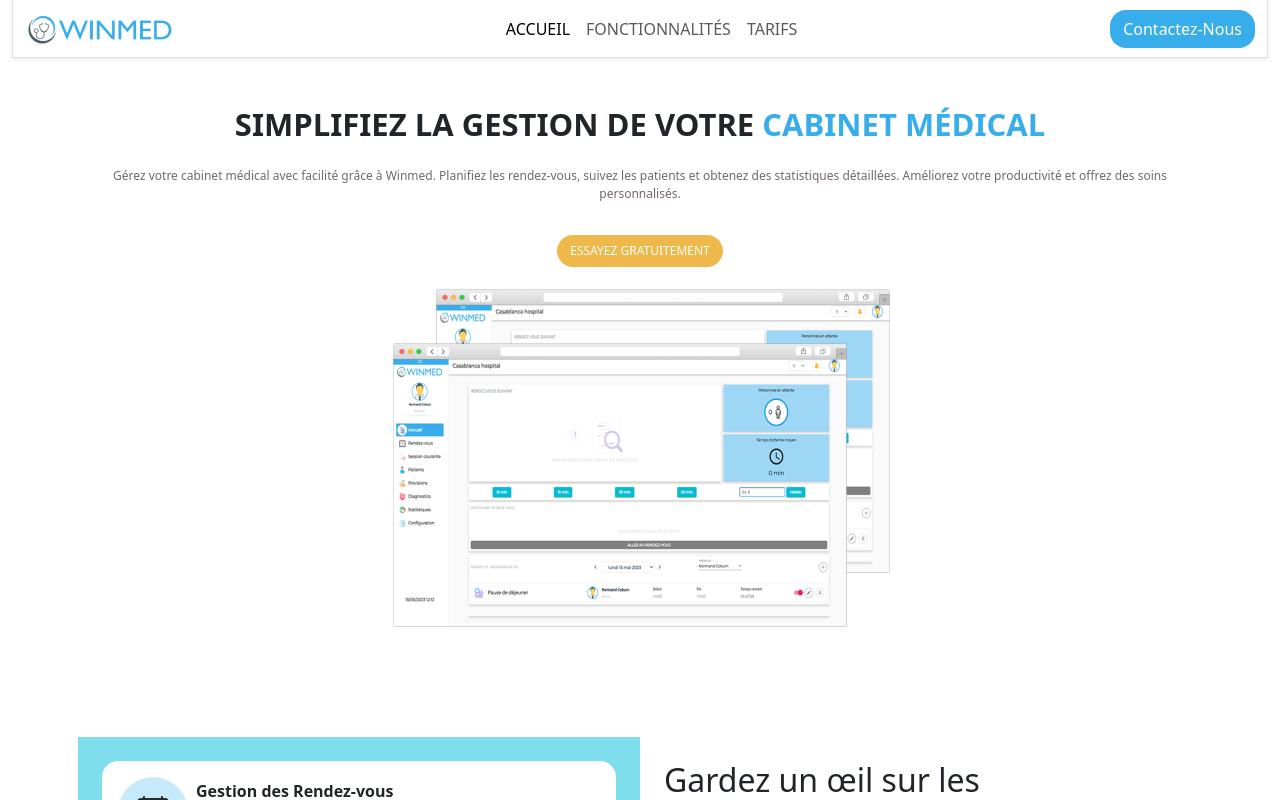
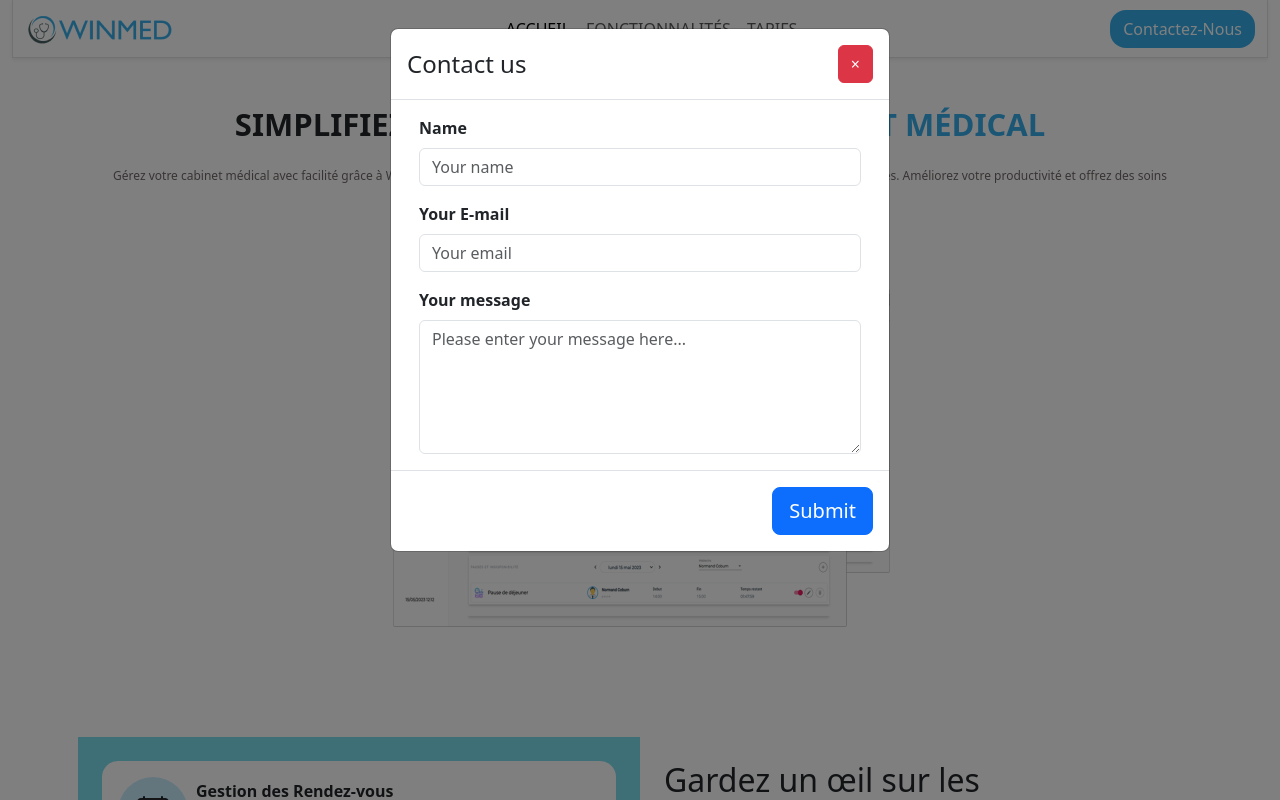
Before and after one commit to 0umaimaSoph/Winmed-Angular, an Angular app in the folder Winmed-Angular/: page / in a window 1280 px wide. Both pictures are taken after a click on the button "Contactez-Nous". Shown: the top 800 px of the page. Built offline with nearby package versions, Linux system fonts and the light colour scheme.

Commit message:
feat: add contact us form modal

```diff
--- a/Winmed-Angular/src/app/app.module.ts
+++ b/Winmed-Angular/src/app/app.module.ts
@@ -14,6 +14,7 @@
 import { PricingCardComponent } from './shared/components/pricing-card/pricing-card.component';
 import { TextBoxComponent } from './shared/components/text-box/text-box.component';
 import { LandingPageComponent } from './landing-page/landing-page.component';
+import { ContactUsFormComponent } from './shared/components/contact-us-form/contact-us-form.component';
 
 @NgModule({
   declarations: [
@@ -28,7 +29,8 @@
     FooterComponent,
     PricingCardComponent,
     TextBoxComponent,
-    LandingPageComponent
+    LandingPageComponent,
+    ContactUsFormComponent
   ],
   imports: [
     BrowserModule,
--- a/Winmed-Angular/src/app/landing-page/components/navbar/navbar.component.html
+++ b/Winmed-Angular/src/app/landing-page/components/navbar/navbar.component.html
@@ -8,7 +8,7 @@
             <span class="navbar-toggler-icon"></span>
         </button>
         <!-- Navbar content -->
-        <div  #collapse="ngbCollapse"  [(ngbCollapse)]="isCollapsed"
+        <div #collapse="ngbCollapse" [(ngbCollapse)]="isCollapsed"
             class="collapse navbar-collapse justify-content-center">
             <ul class="navbar-nav mb-2 mb-lg-0 text-uppercase justify-content-center">
                 <li class="nav-item">
@@ -27,9 +27,27 @@
         </div>
         <!-- Contact button aligned to the right -->
         <div class="ms-auto d-none d-lg-block">
-            <button class="btn rounded-4 text-white" style="background-color: var(--page-primary-color);">
+            <button class="btn rounded-4 text-white" (click)="open(content)"
+                style="background-color: var(--page-primary-color);">
                 Contactez-Nous
             </button>
+            <ng-template #content let-c="close" let-d="dismiss">
+                <div class="modal-header d-flex justify-content-between ">
+                    <h4 class="modal-title" id="modal-basic-title">Contact us</h4>
+                    <button type="button" class=" btn btn-danger close" aria-label="Close" (click)="d('Cross click')">
+                        <span aria-hidden="true">&times;</span>
+                    </button>
+                </div>
+                <div class="modal-body d-flex justify-content-center align-items-center  ">
+                    <div class="container">
+                            <app-contact-us-form></app-contact-us-form>
+                    </div>
+
+                </div>
+                <div class="modal-footer">
+                    <button type="submit" class="btn btn-primary  btn-lg" (click)="c('Save click')">Submit</button>
+                </div>
+            </ng-template>
         </div>
     </div>
 </nav>
--- a/Winmed-Angular/src/app/landing-page/components/navbar/navbar.component.ts
+++ b/Winmed-Angular/src/app/landing-page/components/navbar/navbar.component.ts
@@ -1,17 +1,22 @@
 import { Component, OnInit } from '@angular/core';
+import { NgbModal, NgbModalConfig } from '@ng-bootstrap/ng-bootstrap';
 
 @Component({
   selector: 'app-navbar',
   templateUrl: './navbar.component.html',
-  styleUrls: ['./navbar.component.css']
+  styleUrls: ['./navbar.component.css'],
 })
 export class NavbarComponent implements OnInit {
+  constructor(config: NgbModalConfig, private modalService: NgbModal) {
+    config.backdrop = 'static';
+    config.keyboard = false;
+  }
 
-  constructor() { }
-
-  ngOnInit(): void {
-  }
+  ngOnInit(): void {}
 
   public isCollapsed = false;
 
+  open(content: any) {
+    this.modalService.open(content);
+  }
 }
--- /dev/null
+++ b/Winmed-Angular/src/app/shared/components/contact-us-form/contact-us-form.component.html
@@ -0,0 +1,24 @@
+<form class="form-horizontal " action="" method="post">
+    <fieldset class="d-flex flex-column gap-3 ">
+        <!-- Name input-->
+        <div class="form-group">
+            <label class=" control-label fw-bold mb-2" for="name">Name</label>
+                <input id="name" name="name" type="text" placeholder="Your name"
+                    class="form-control">
+        </div>
+
+        <!-- Email input-->
+        <div class="form-group">
+            <label class=" control-label fw-bold mb-2" for="email">Your E-mail</label>
+                <input id="email" name="email" type="text" placeholder="Your email"
+                    class="form-control">
+        </div>
+
+        <!-- Message body -->
+        <div class="form-group">
+            <label class=" control-label fw-bold mb-2" for="message">Your message</label>
+                <textarea class="form-control" id="message" name="message"
+                    placeholder="Please enter your message here..." rows="5"></textarea>
+        </div>
+    </fieldset>
+</form>
--- /dev/null
+++ b/Winmed-Angular/src/app/shared/components/contact-us-form/contact-us-form.component.ts
@@ -0,0 +1,15 @@
+import { Component, OnInit } from '@angular/core';
+
+@Component({
+  selector: 'app-contact-us-form',
+  templateUrl: './contact-us-form.component.html',
+  styleUrls: ['./contact-us-form.component.css']
+})
+export class ContactUsFormComponent implements OnInit {
+
+  constructor() { }
+
+  ngOnInit(): void {
+  }
+
+}
```
Also changed, not shown: Winmed-Angular/src/app/shared/components/contact-us-form/contact-us-form.component.css (added), 1 other file (tests, documents, lock files or other folders).
